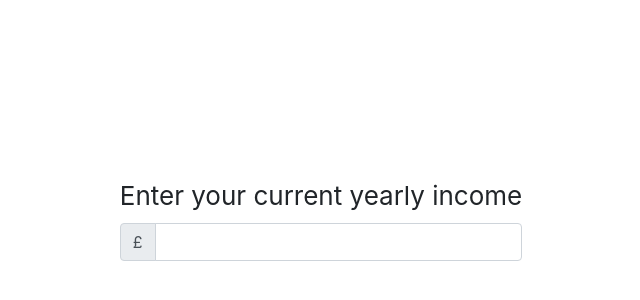
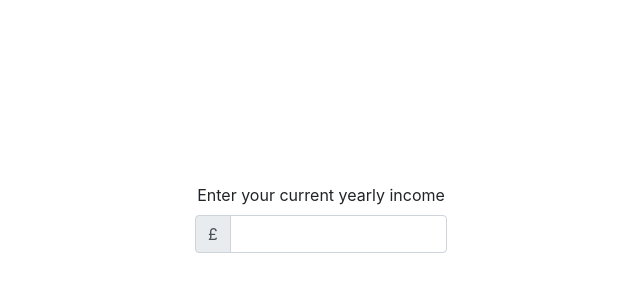
Before and after one commit to Perplexity/income-tax-calculator, a React (Create React App) app: page / in a window 1280 px wide. Shown: the part 174-474 px from the top of the page, without its empty margins (319-959 px from the left). Built offline with nearby package versions, Linux system fonts and the light colour scheme.

Commit message:
Whoops, big font

```diff
--- a/src/App.css
+++ b/src/App.css
@@ -13,5 +13,4 @@
   flex-direction: column;
   align-items: center;
   justify-content: center;
-  font-size: calc(10px + 2vmin);
 }
```
